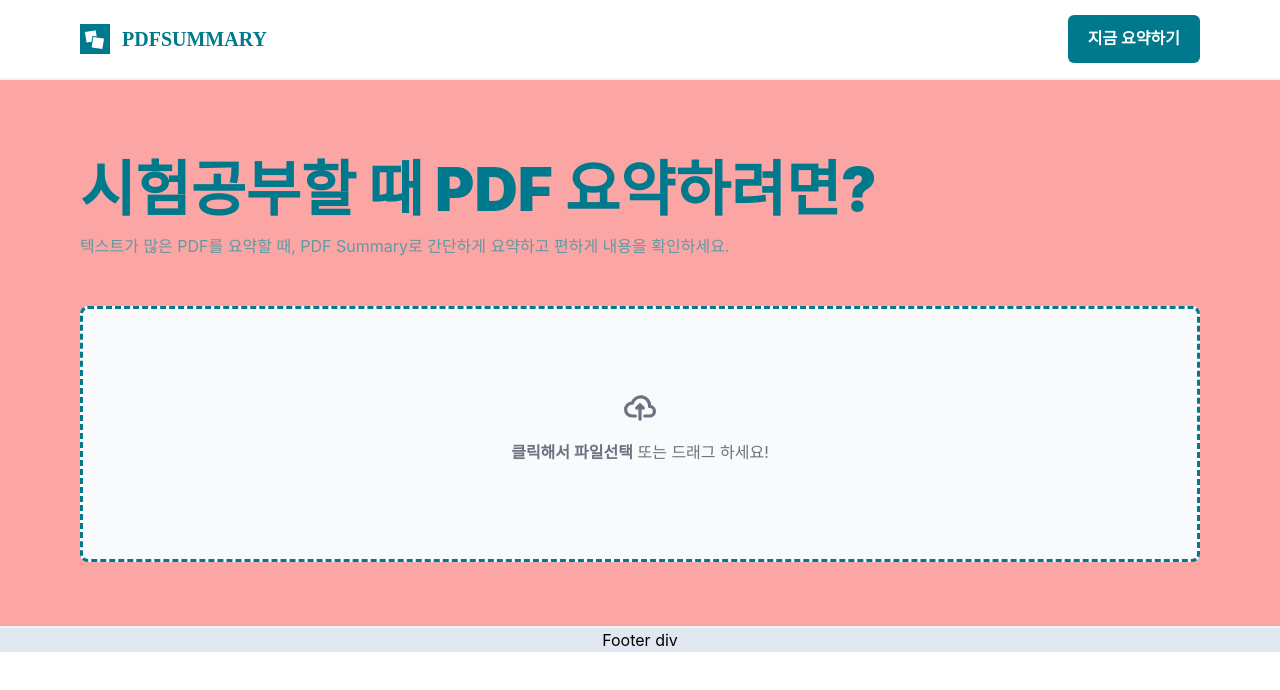
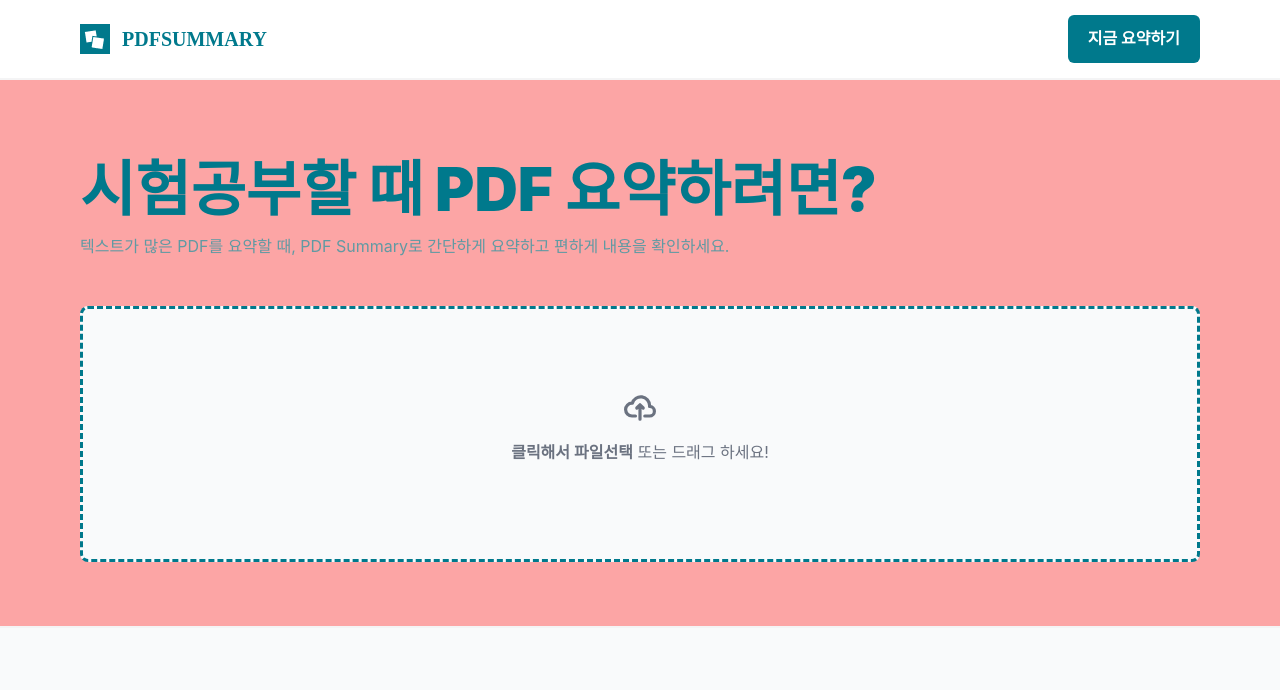
Before and after one commit to unknownburphy/pdf_summary_frontend, a React (Create React App) app: page / in a window 1280 px wide. Shown: the top 690 px of the page. Built offline with nearby package versions, Linux system fonts and the light colour scheme; no server answers; a web font is replaced by a local one.

Commit message:
Style : Footer background 색깔 설정

```diff
--- a/src/components/Footer/index.jsx
+++ b/src/components/Footer/index.jsx
@@ -1,8 +1,9 @@
 const Footer = () => {
   return (
-    <div id="footer-wrapper" className="bg-slate-200 w-full">
-      <div>
-        <span>Footer div</span>
+    <div id="footer-wrapper" className="w-full">
+      <div className="bg-gray-50 w-full h-80">
+        <div></div>
+        <span></span>
       </div>
     </div>
   );
```
